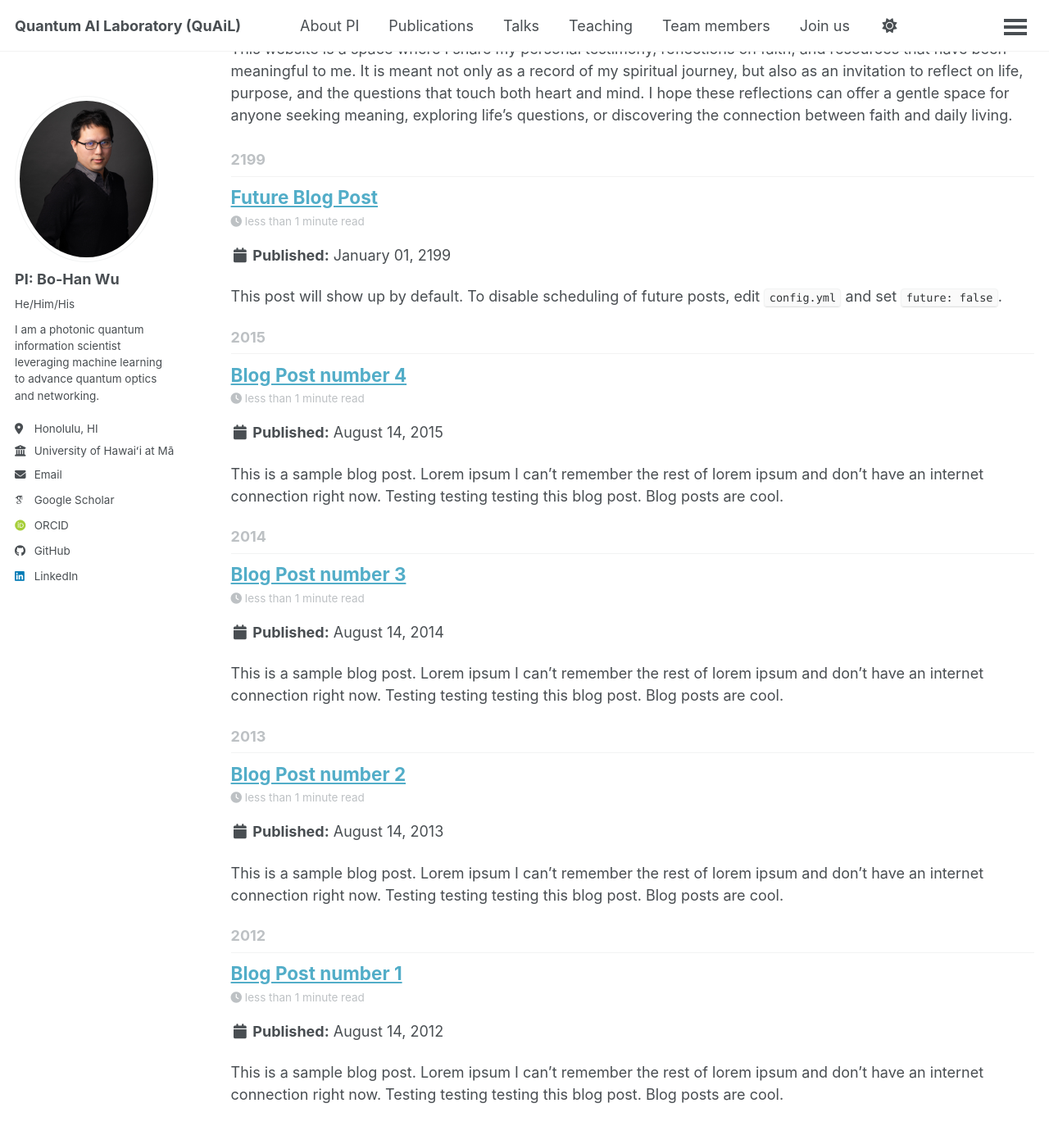
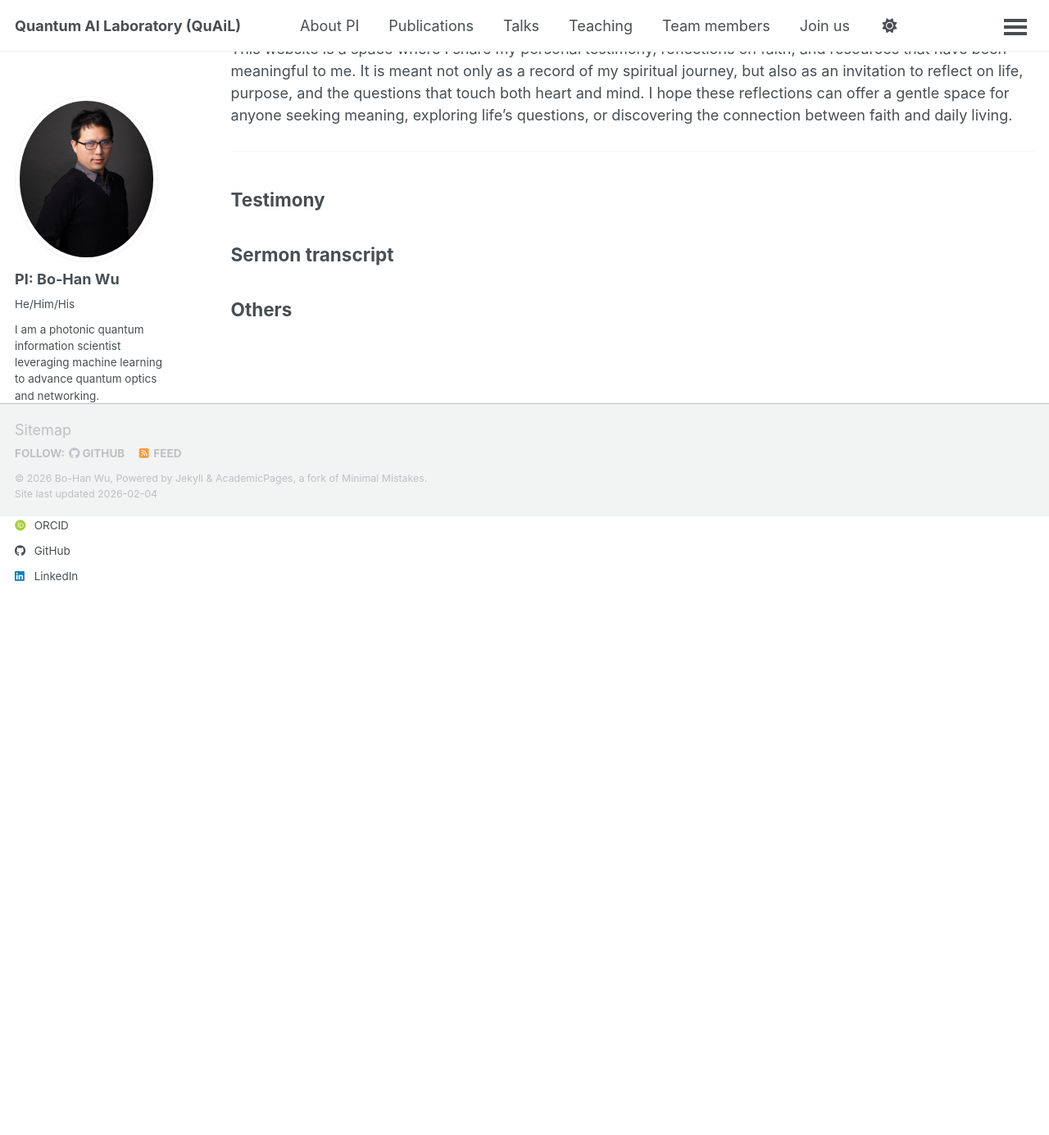
Before and after one commit to go705/go705.github.io, a Jekyll site: the page built from _pages/year-archive.html, in a window 1280 px wide and 1400 px high, scrolled down 1074 px. Shown: the top 1385 px of the window at 82% size. Built offline with Jekyll 4.4.1, drawn with Linux system fonts in a browser that asks for light colours; some web fonts are replaced; a script bundle is joined from its source files by our own code; library files that are not in the unit come from our copies; after the commit the page ends 1704 px from its top, so only the background shows below that.

Commit message:
Update year-archive.html

```diff
--- a/_pages/year-archive.html
+++ b/_pages/year-archive.html
@@ -23,11 +22,19 @@
 This website is a space where I share my personal testimony, reflections on faith, and resources that have been meaningful to me. It is meant not only as a record of my spiritual journey, but also as an invitation to reflect on life, purpose, and the questions that touch both heart and mind. I hope these reflections can offer a gentle space for anyone seeking meaning, exploring life’s questions, or discovering the connection between faith and daily living.
 </p>
 
-{% for post in site.posts %}
-  {% capture year %}{{ post.date | date: '%Y' }}{% endcapture %}
-  {% if year != written_year %}
-    <h2 id="{{ year | slugify }}" class="archive__subtitle">{{ year }}</h2>
-    {% capture written_year %}{{ year }}{% endcapture %}
-  {% endif %}
+<hr>
+
+<h2 id="testimony">Testimony</h2>
+{% for post in site.categories["Testimony"] %}
   {% include archive-single.html %}
 {% endfor %}
+
+<h2 id="sermon-transcript" style="margin-top: 40px;">Sermon transcript</h2>
+{% for post in site.categories["Sermon transcript"] %}
+  {% include archive-single.html %}
+{% endfor %}
+
+<h2 id="others" style="margin-top: 40px;">Others</h2>
+{% for post in site.categories["Others"] %}
+  {% include archive-single.html %}
+{% endfor %}
```
Also changed, not shown: other parts of _pages/year-archive.html (+0 -1 lines).
